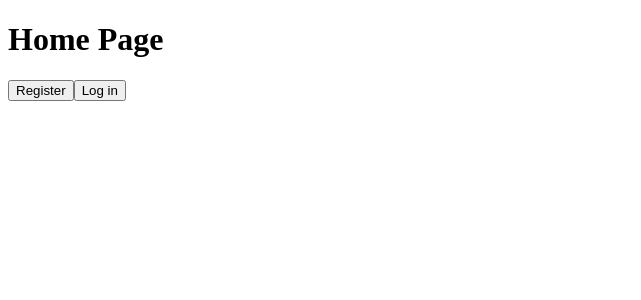
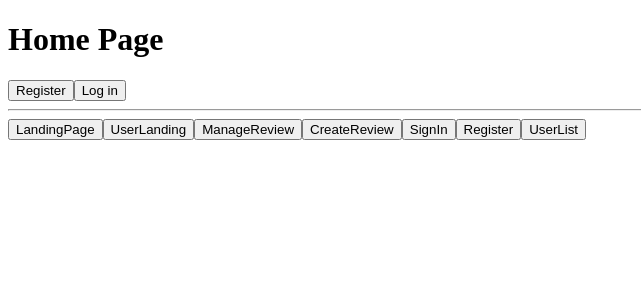
Before and after one commit to Electrex/2021-fall-cs160-team-vision, a React (Create React App) app in the folder frontend/: page / in a window 1280 px wide. Shown: the top 300 px of the page, without its empty margins (0-641 px from the left). Built offline with nearby package versions, Linux system fonts and the light colour scheme.

Commit message:
Creating placeholder files and associated routes

```diff
--- a/frontend/src/App.js
+++ b/frontend/src/App.js
@@ -1,19 +1,25 @@
 import React, { useState } from 'react';
 import { BrowserRouter, Switch, Route } from 'react-router-dom';
-import HomePage from './components/HomePage';
-import Login from './components/Login';
+import CreateReview from './components/CreateReview';
+import LandingPage from './components/LandingPage';
+import ManageReview from "./components/ManageReview";
+import SignIn from './components/SignIn';
 import Register from './components/Register';
 import UserLanding from './components/UserLanding';
+import UserList from './components/UserList';
 
 function App(){
   return(
     <BrowserRouter>
       <main>
         <Switch>
-          <Route path='/' exact component={HomePage}/>
-          <Route path='/login' exact component={Login}/>
-          <Route path='/register' exact component={Register}/>
+          <Route path='/' exact component={LandingPage}/>
           <Route path='/me' exact component={UserLanding}/>
+          <Route path='/me/reviews' exact compoenent={ManageReview}/>
+          <Route path='/me/reviews/add' exact compoenent={CreateReview}/>
+          <Route path='/signin' exact component={SignIn}/>
+          <Route path='/signup' exact component={Register}/>
+          <Route path='/users' exact component={UserList}/>
         </Switch>
       </main>
     </BrowserRouter>
--- /dev/null
+++ b/frontend/src/components/CreateReview.js
@@ -0,0 +1,15 @@
+import React, { useState } from 'react';
+import { useHistory } from 'react-router-dom';
+
+function CreateReview(props) {
+    const history = useHistory();
+
+    return (
+        <div className='Container'>
+            <h1>CreateReview</h1>
+            <p>Add implementation</p>
+        </div>
+    );
+}
+
+export default CreateReview;
--- a/frontend/src/components/HomePage.js
+++ /dev/null
@@ -1,22 +0,0 @@
-import React, { useState } from 'react';
-import { useHistory } from 'react-router-dom';
-
-function HomePage(props) {
-    const history = useHistory();
-
-    const routeChange = (path) => {
-        history.push(path);
-    }
-
-    return (
-        <div className='Container'>
-            <h1>Home Page</h1>
-            <div className='RegisterLoginButtons'>
-                <button onClick={() => routeChange('/register')}>Register</button>
-                <button onClick={() => routeChange('/login')}>Log in</button>
-            </div>
-        </div>
-    );
-}
-
-export default HomePage;
--- /dev/null
+++ b/frontend/src/components/LandingPage.js
@@ -0,0 +1,39 @@
+import React, { useState } from 'react';
+import {Route, Switch, useHistory} from 'react-router-dom';
+import UserLanding from "./UserLanding";
+import ManageReview from "./ManageReview";
+import CreateReview from "./CreateReview";
+import SignIn from "./SignIn";
+import Register from "./Register";
+import UserList from "./UserList";
+
+function LandingPage(props) {
+    const history = useHistory();
+
+    const routeChange = (path) => {
+        history.push(path);
+    }
+
+    return (
+        <div className='Container'>
+            <h1>Home Page</h1>
+            <div className='RegisterLoginButtons'>
+                <button onClick={() => routeChange('/signup')}>Register</button>
+                <button onClick={() => routeChange('/signin')}>Log in</button>
+            </div>
+
+            <hr/>
+            {/* Things below the hr tag is just for development, to make things easier for people to view the page they are editing*/}
+            <button onClick={() => routeChange('/')}>LandingPage</button>
+            <button onClick={() => routeChange('/me')}>UserLanding</button>
+            <button onClick={() => routeChange('/me/reviews')}>ManageReview</button>
+            <button onClick={() => routeChange('/me/reviews/add')}>CreateReview</button>
+            <button onClick={() => routeChange('/signin')}>SignIn</button>
+            <button onClick={() => routeChange('/signup')}>Register</button>
+            <button onClick={() => routeChange('/users')}>UserList</button>
+
+        </div>
+    );
+}
+
+export default LandingPage;
--- /dev/null
+++ b/frontend/src/components/ManageReview.js
@@ -0,0 +1,15 @@
+import React, { useState } from 'react';
+import { useHistory } from 'react-router-dom';
+
+function ManageReview(props) {
+    const history = useHistory();
+
+    return (
+        <div className='Container'>
+            <h1>ManageReview</h1>
+            <p>Add implementation</p>
+        </div>
+    );
+}
+
+export default ManageReview;
--- a/frontend/src/components/Login.js
+++ b/frontend/src/components/SignIn.js
@@ -1,15 +1,15 @@
 import React, { useState } from 'react';
 import { useHistory } from 'react-router-dom';
 
-function Login(props) {
+function SignIn(props) {
     const history = useHistory();
 
     return (
         <div className='Container'>
-            <h1>Login</h1>
-
+            <h1>SignIn</h1>
+            <p>Add implementation</p>
         </div>
     );
 }
 
-export default Login;
+export default SignIn;
--- /dev/null
+++ b/frontend/src/components/UserList.js
@@ -0,0 +1,15 @@
+import React, { useState } from 'react';
+import { useHistory } from 'react-router-dom';
+
+function SignIn(props) {
+    const history = useHistory();
+
+    return (
+        <div className='Container'>
+            <h1>UserList</h1>
+            <p>Add implementation</p>
+        </div>
+    );
+}
+
+export default SignIn;
```
Also changed, not shown: frontend/src/components/RegisterForm.js (deleted, +0 -39 lines).
